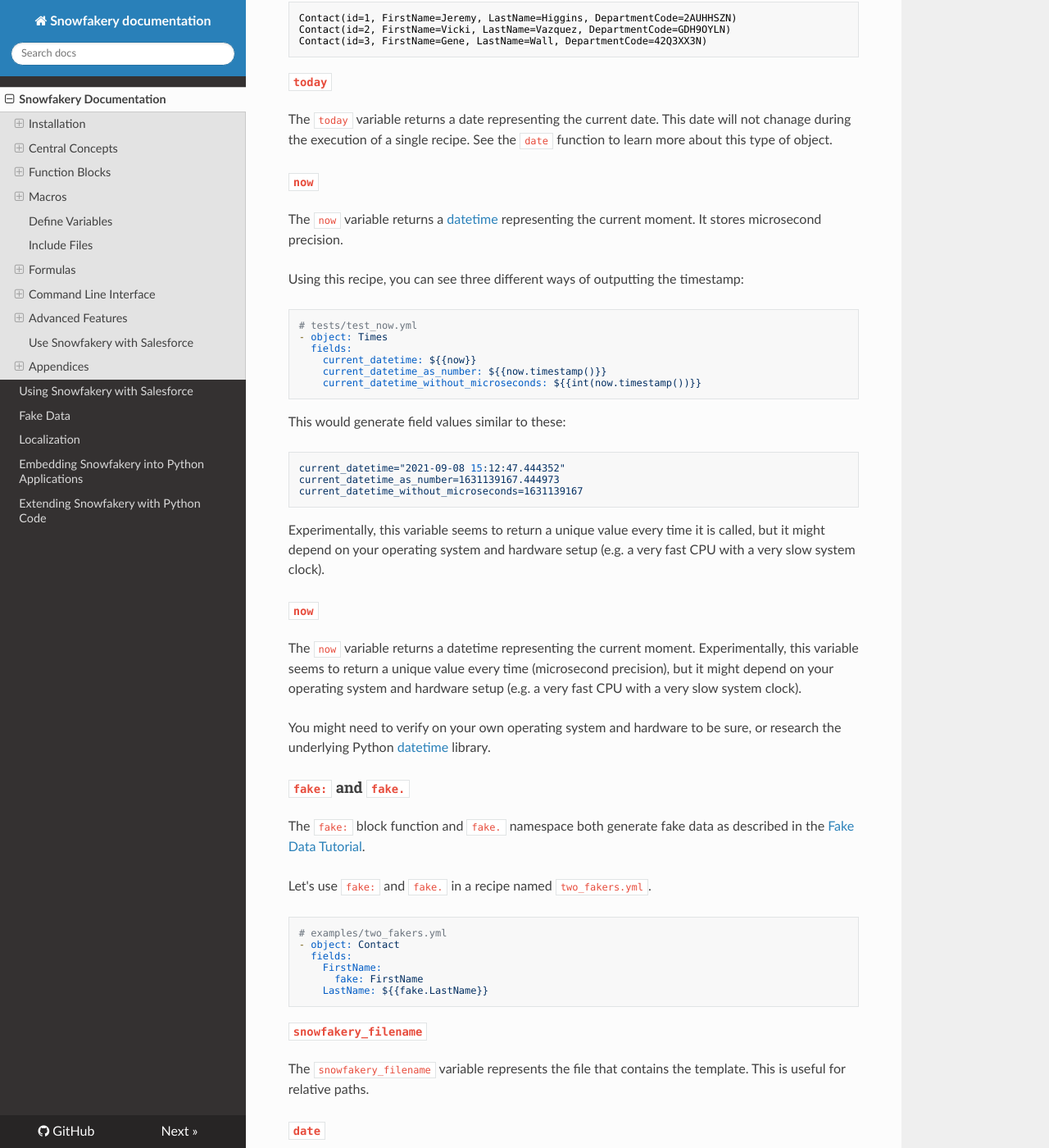
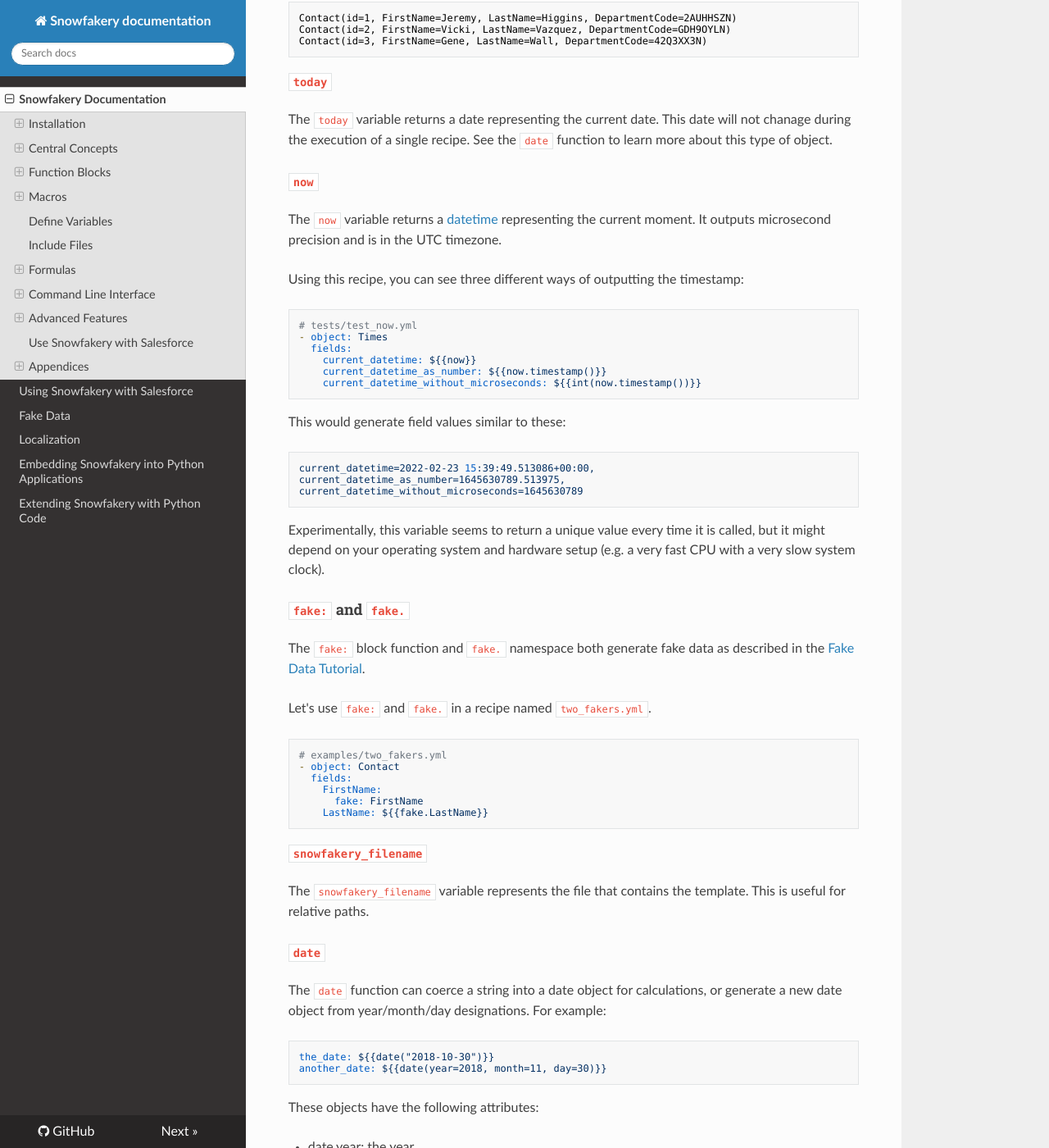
Before and after one commit to SFDO-Tooling/Snowfakery, an MkDocs documentation site: the page built from docs/index.md, in a window 1280 px wide and 1400 px high, scrolled down 19931 px. Shown: the whole window at 82% size. Built offline with MkDocs 1.6.1, drawn with Linux system fonts in a browser that asks for light colours; nearby versions of some CDN libraries.

Commit message:
Clean up docs

````diff
--- a/docs/index.md
+++ b/docs/index.md
@@ -992,8 +992,8 @@
 #### `now`
 
 The `now` variable returns a [datetime](#datetime)
-representing the current moment. It stores
-microsecond precision.
+representing the current moment. It outputs
+microsecond precision and is in the UTC timezone.
 
 Using this recipe, you can see three different
 ways of outputting the timestamp:
@@ -1010,28 +1010,13 @@
 This would generate field values similar to these:
 
 ```yaml
-current_datetime="2021-09-08 15:12:47.444352"
-current_datetime_as_number=1631139167.444973
-current_datetime_without_microseconds=1631139167
+current_datetime=2022-02-23 15:39:49.513086+00:00, current_datetime_as_number=1645630789.513975, current_datetime_without_microseconds=1645630789
 ```
 
 Experimentally, this variable seems to return a unique value
 every time it is called, but it might depend on
 your operating system and hardware setup
 (e.g. a very fast CPU with a very slow system clock).
-
-#### `now`
-
-The `now` variable returns a datetime
-representing the current moment. Experimentally,
-this variable seems to return a unique value
-every time (microsecond precision), but it might depend on
-your operating system and hardware setup
-(e.g. a very fast CPU with a very slow system clock).
-
-You might need to verify on your own operating system
-and hardware to be sure, or research the underlying
-Python [datetime](https://docs.python.org/3/library/datetime.html#datetime-objects) library.
 
 #### `fake:` and `fake.`
 
````
